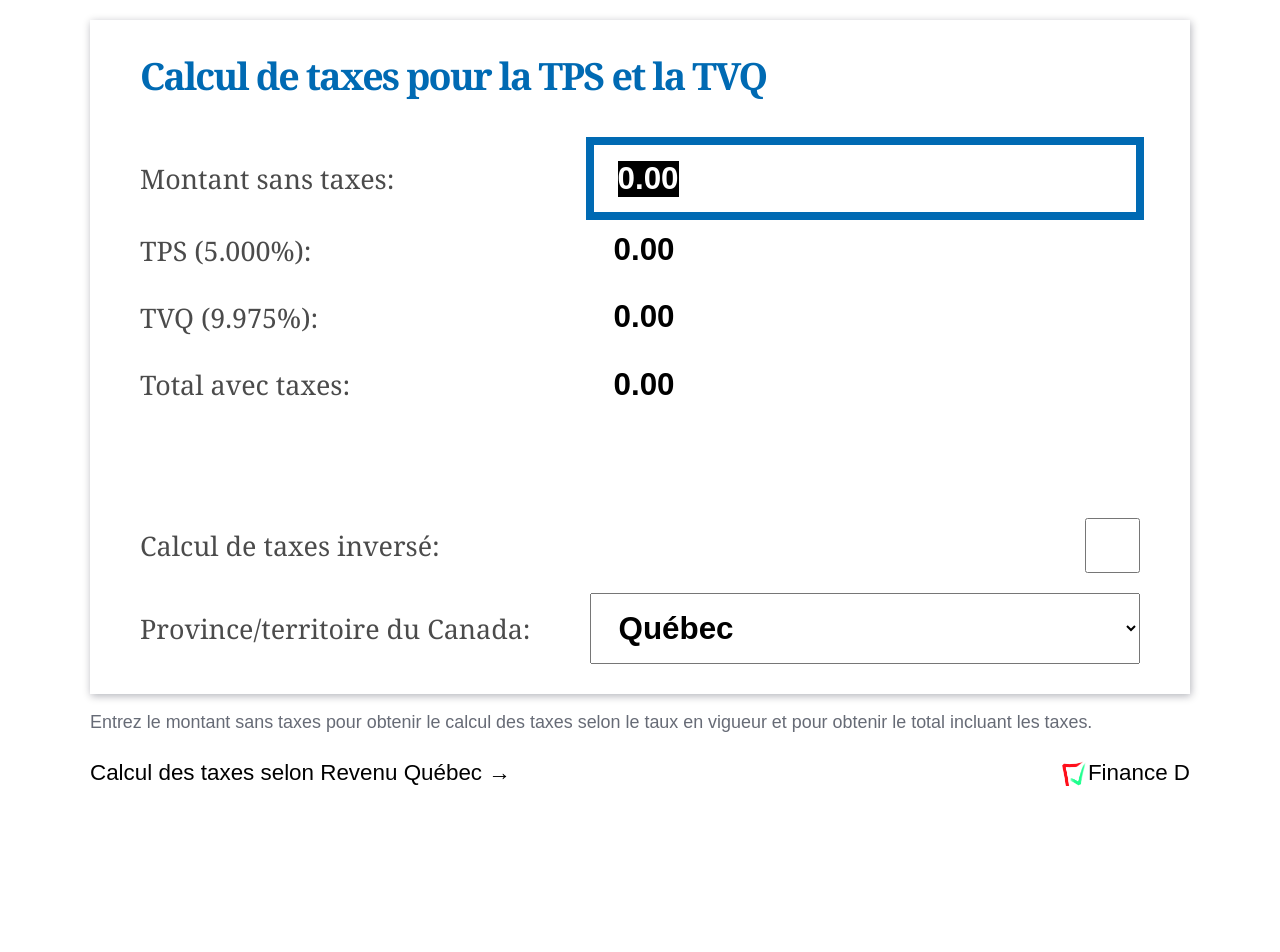
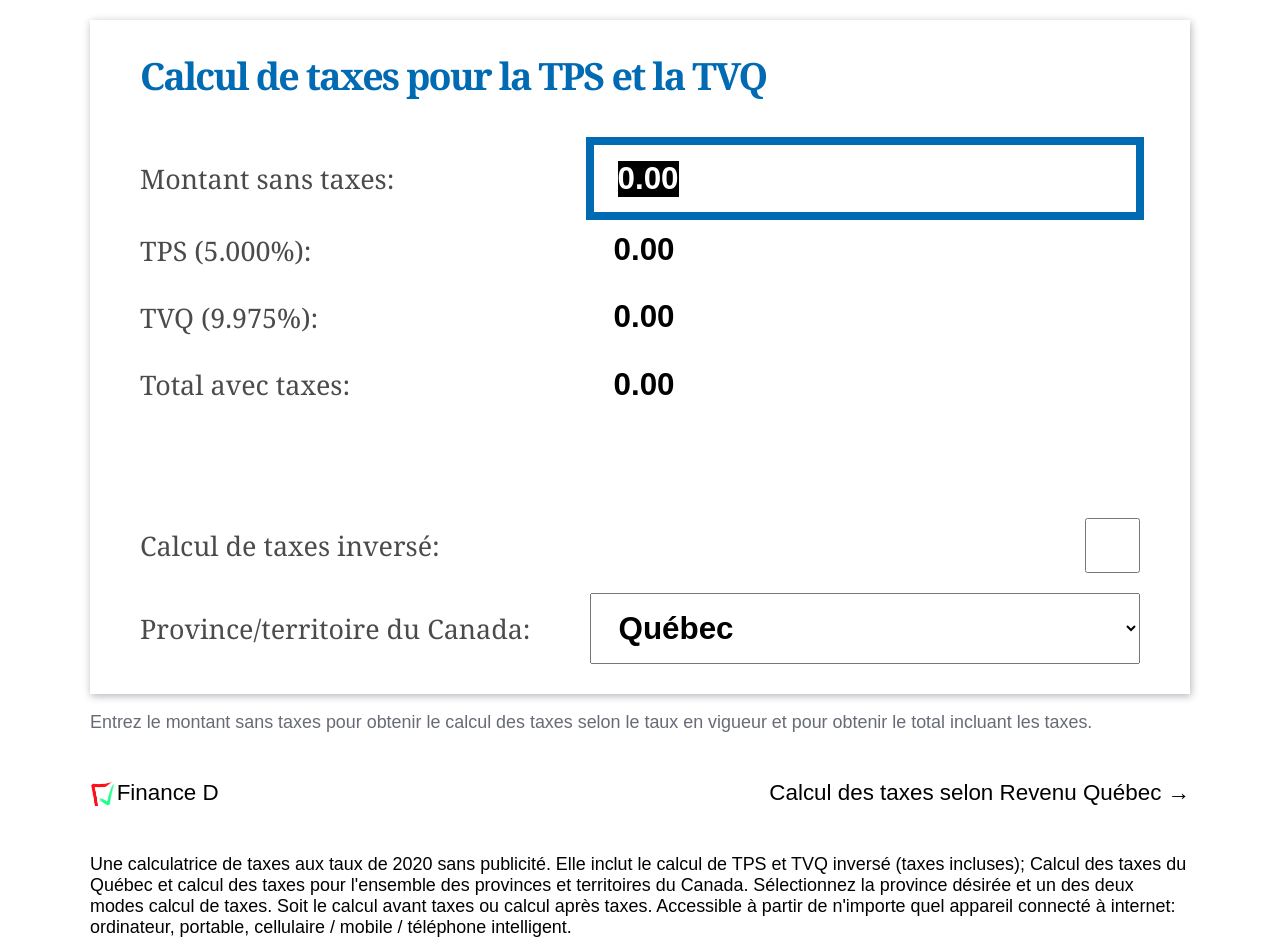
Before and after one commit to alex-drocks/calcul-taxes, a Next.js app: page / in a window 1280 px wide. Shown: the top 952 px of the page. Before the commit the page ends 806 px from the top, so only its background shows below. Built offline with nearby package versions, Linux system fonts and the light colour scheme.

Commit message:
Improved footer.

```diff
--- a/components/TaxCalculator.js
+++ b/components/TaxCalculator.js
@@ -171,5 +171,9 @@ function round(num, digits = 2) {
 }
 
 function selectAllText(input) {
-  input && input.value && input.setSelectionRange(0, input.value.length);
+  try {
+    input && input.value && input.setSelectionRange(0, input.value.length);
+  } catch (e) {
+
+  }
 }
--- a/components/subComponents/Footer.js
+++ b/components/subComponents/Footer.js
@@ -3,6 +3,13 @@ export default function Footer({province}) {
     <div className="calculator-footer"
          style={{display: "flex", alignItems: "center", justifyContent: "space-between"}}>
       <div className={"footer-row"}>
+        <a href="https://finance-d.com"
+           style={{display: "flex", alignItems: "center", marginRight: "4em"}}>
+          <img style={{width: "1.1em", height: "1.1em", marginRight: "2px"}}
+               src="/icons/icon-48x48.png" alt="Logo"
+               width={48} height={48}/>
+          <span className="no-wrap">Finance D</span>
+        </a>
         {province === "Québec" ?
           (
             <a className="text-link"
@@ -16,26 +23,16 @@ export default function Footer({province}) {
             </a>
           )
         }
-        <a href="https://finance-d.com"
-           style={{display: "flex", alignItems: "center", marginLeft: "4em"}}>
-          <img style={{width: "1.1em", height: "1.1em", marginRight: "2px"}}
-               src="/icons/icon-48x48.png" alt="Logo"
-               width={48} height={48}/>
-          <span className="no-wrap">Finance D</span>
-        </a>
       </div>
 
-      <div className={"footer-row invisible-keywords"}>
+      <div className={"footer-row"}>
         <p>
-          Une calculatrice de taxes {new Date().getFullYear()} offerte gratuitement et sans publicité.
-          Calcul de TPS et TVQ inversé (taxes incluses).
-          Calcul des taxes du Québec.
-          Calculatrice de taxes Québec.
-          Calculatrice de TPS TVQ.
-          Calcul des taxes canadiennes.
-          Calcul de taxe renversé.
-          Calculatrice de taxes incluses.
-          Calcul des taxes {new Date().getFullYear()}.
+          Une calculatrice de taxes aux taux de {new Date().getFullYear()} sans publicité.
+          Elle inclut le calcul de TPS et TVQ inversé (taxes incluses);
+          Calcul des taxes du Québec et calcul des taxes pour l'ensemble des provinces et territoires du Canada.
+          Sélectionnez la province désirée et un des deux modes calcul de taxes. Soit le calcul avant taxes ou calcul après taxes.
+          Accessible à partir de n'importe quel appareil connecté à internet:
+          ordinateur, portable, cellulaire / mobile / téléphone intelligent.
         </p>
       </div>
     </div>
--- a/pages/_app.js
+++ b/pages/_app.js
@@ -1,7 +1,7 @@
 import Head from 'next/head';
 import '../styles/globals.css';
 import '../styles/taxCalculator.css';
-import "../styles/calculatorFooter.css";
+import "../styles/footer.css";
 
 export default function MyApp({Component, pageProps}) {
   return (
--- a/styles/calculatorFooter.css
+++ b/styles/footer.css
@@ -8,9 +8,5 @@
   justify-content: space-between;
   align-items: center;
   width: 100%;
-  margin-top: 10px;
+  margin-top: 30px;
 }
-
-.invisible-keywords {
-  display: none;
-}
```
